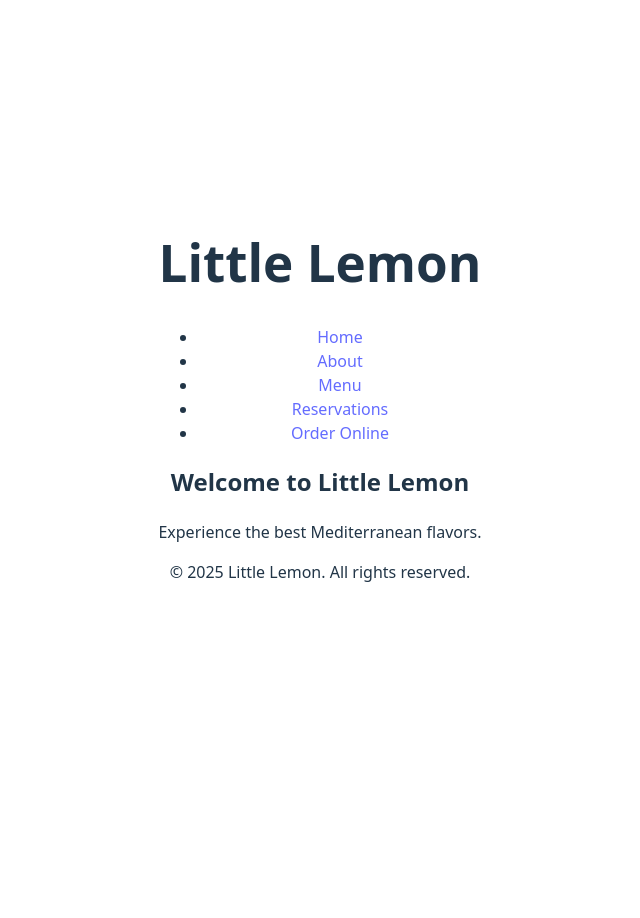
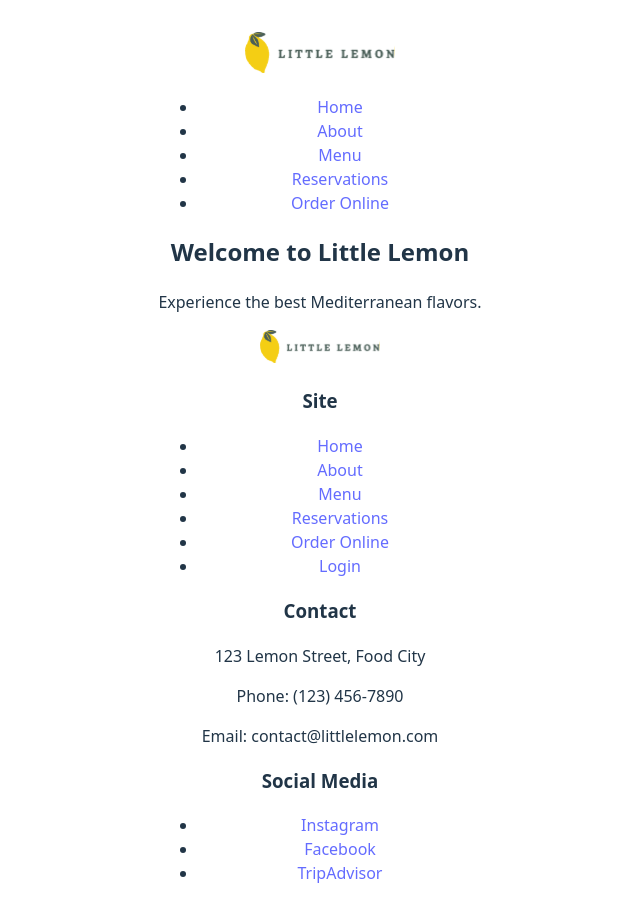
Before and after one commit to Francisco1904/react-capstone_project-LL, a React (Vite) app: page / in a window 1280 px wide. Shown: the top 918 px of the page, without its empty margins (320-960 px from the left). Before the commit the page ends 800 px from the top, so only its background shows below. Built offline with nearby package versions, Linux system fonts and the light colour scheme.

Commit message:
Added SEO and OGP meta tags in index.html

```diff
--- a/index.html
+++ b/index.html
@@ -4,6 +4,20 @@
     <meta charset="UTF-8" />
     <link rel="icon" type="image/svg+xml" href="/vite.svg" />
     <meta name="viewport" content="width=device-width, initial-scale=1.0" />
+    <meta
+      name="description"
+      content="Little Lemon is a family-owned Mediterranean restaurant serving delicious and authentic dishes. Enjoy fresh ingredients and bold flavors."
+    />
+    <meta
+      property="og:title"
+      content="Little Lemon - Authentic Mediterranean Restaurant"
+    />
+    <meta
+      property="og:description"
+      content="Experience the best Mediterranean flavors at Little Lemon. Fresh ingredients, bold flavors, and a warm atmosphere await you!"
+    />
+    <meta property="og:image" content="https://yourwebsite.com/og-image.jpg" />
+    <meta property="og:type" content="website" />
     <title>Little Lemon</title>
   </head>
   <body>
--- a/src/App.jsx
+++ b/src/App.jsx
@@ -1,15 +1,13 @@
 import "./App.css";
 import Header from "./components/Header";
-import Nav from "./components/Nav";
-import Main from "./components/MainSection";
+import MainSection from "./components/MainSection";
 import Footer from "./components/Footer";
 
 function App() {
   return (
     <>
       <Header />
-      <Nav />
-      <Main />
+      <MainSection />
       <Footer />
     </>
   );
--- a/src/components/Footer.jsx
+++ b/src/components/Footer.jsx
@@ -1,7 +1,63 @@
+import logo from "../assets/Logo.svg"; // Adjust path if needed
+
 function Footer() {
   return (
     <footer>
-      <p>&copy; 2025 Little Lemon. All rights reserved.</p>
+      <div className="footer-container">
+        {/* Logo Section */}
+        <div className="footer-logo">
+          <img src={logo} alt="Little Lemon Logo" width="120" />
+        </div>
+
+        {/* Doormat Navigation */}
+        <nav className="footer-nav">
+          <h3>Site</h3>
+          <ul>
+            <li>
+              <a href="#">Home</a>
+            </li>
+            <li>
+              <a href="#">About</a>
+            </li>
+            <li>
+              <a href="#">Menu</a>
+            </li>
+            <li>
+              <a href="#">Reservations</a>
+            </li>
+            <li>
+              <a href="#">Order Online</a>
+            </li>
+            <li>
+              <a href="#">Login</a>
+            </li>
+          </ul>
+        </nav>
+
+        {/* Contact Information */}
+        <div className="footer-contact">
+          <h3>Contact</h3>
+          <p>123 Lemon Street, Food City</p>
+          <p>Phone: (123) 456-7890</p>
+          <p>Email: contact@littlelemon.com</p>
+        </div>
+
+        {/* Social Media Links */}
+        <div className="footer-social">
+          <h3>Social Media</h3>
+          <ul>
+            <li>
+              <a href="#">Instagram</a>
+            </li>
+            <li>
+              <a href="#">Facebook</a>
+            </li>
+            <li>
+              <a href="#">TripAdvisor</a>
+            </li>
+          </ul>
+        </div>
+      </div>
     </footer>
   );
 }
--- a/src/components/Header.jsx
+++ b/src/components/Header.jsx
@@ -1,7 +1,11 @@
+import logo from "../assets/Logo.svg";
+import Nav from "./Nav";
+
 function Header() {
   return (
     <header>
-      <h1>Little Lemon</h1>
+      <img src={logo} alt="Little Lemon Logo" width="150" />
+      <Nav />
     </header>
   );
 }
```
Also changed, not shown: src/assets/Logo.svg (added).
